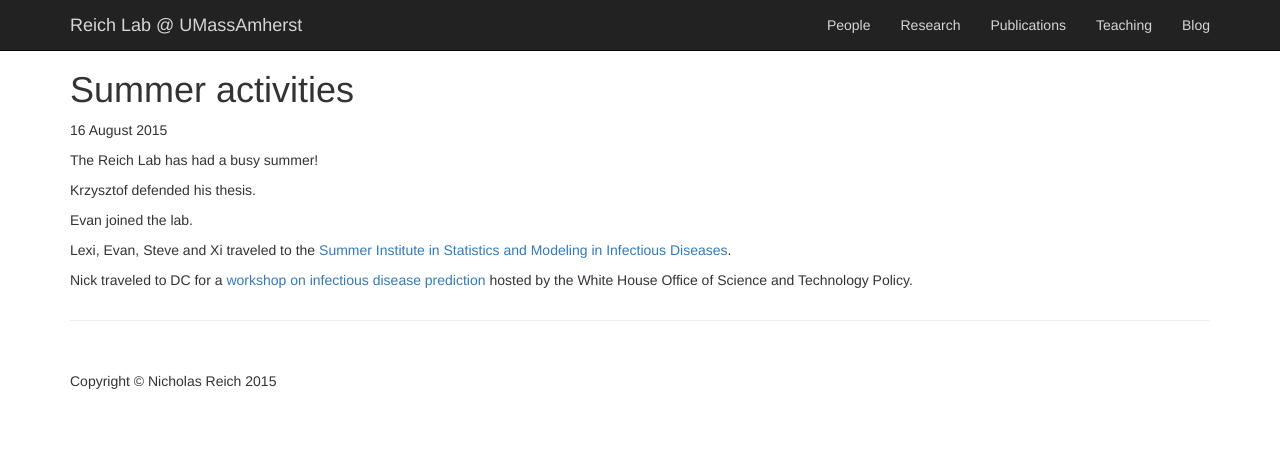
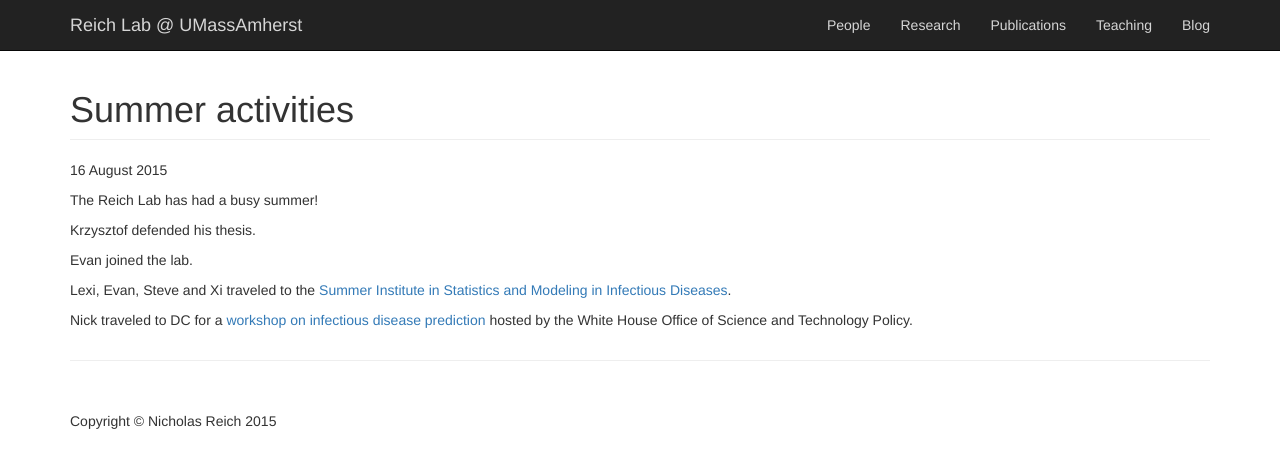
Before and after one commit to reichlab/reichlab.github.io, a Jekyll site: the page built from _posts/2015-08-16-first-post.md, in a window 1280 px wide. Shown: the top 468 px of the page. Built offline with Jekyll 4.4.1, drawn with Linux system fonts in a browser that asks for light colours; comment, search, counter and statistics services are not loaded.

Commit message:
add brief header line under post title

```diff
--- a/_layouts/post.html
+++ b/_layouts/post.html
@@ -4,7 +4,9 @@ layout: default
 <div class="container">
 	<div class="row">
   		<div class="col-xs-12">
-  			<h1> {{page.title}} </h1>
+  			<h1 class="page-header">
+          {{page.title}}
+        </h1>
 
     		<p class="muted">
     			{{ page.date | date_to_long_string }}
```
